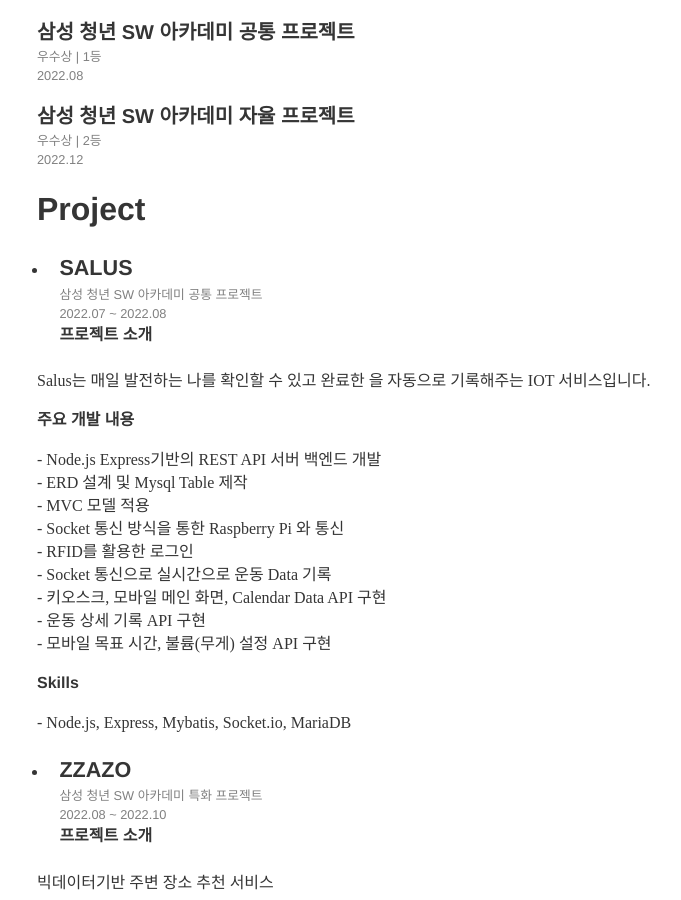
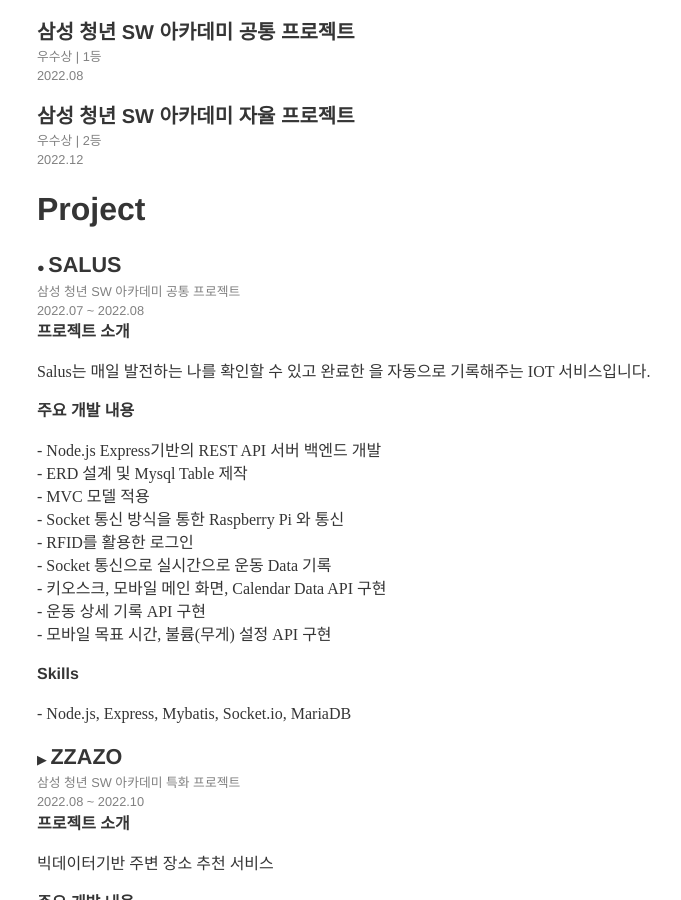
Before and after one commit to Sungbae95/Sungbae95.github.io, a Jekyll site: the page built from index.md, in a window 1280 px wide and 900 px high, scrolled down 1150 px. Shown: the whole window, without its empty margins (203-884 px from the left). Built offline with Jekyll 4.4.1, drawn with Linux system fonts in a browser that asks for light colours; some web fonts are replaced.

Commit message:
Update index.md

```diff
--- a/index.md
+++ b/index.md
@@ -52,7 +52,8 @@
 
 
 # Project
-- <span style="font-size:135%"> <b>SALUS</b> </span> <br/>
+<span style="font-size:80%"> ● </span>
+<span style="font-size:135%"> <b> SALUS</b> </span> <br/>
 <span style="font-size:80%; color:gray"> 삼성 청년 SW 아카데미 공통 프로젝트<br/> 2022.07 ~ 2022.08  </span> <br/>
 <span style="font-size:100%"> <b>프로젝트 소개</b> </span> <br/>
 <p style="line-height:23px; font-family: nanumsquare;">
@@ -75,7 +76,9 @@
   - Node.js, Express, Mybatis, Socket.io, MariaDB <br/>
 </p>
 
-- <span style="font-size:135%"> <b>ZZAZO</b> </span> <br/>
+
+<span style="font-size:80%"> ▶ </span>
+<span style="font-size:135%"> <b>ZZAZO</b> </span> <br/>
 <span style="font-size:80%; color:gray"> 삼성 청년 SW 아카데미 특화 프로젝트<br/> 2022.08 ~ 2022.10  </span> <br/>
 <span style="font-size:100%"> <b>프로젝트 소개</b> </span> <br/>
 <p style="line-height:23px; font-family: nanumsquare;">
```
